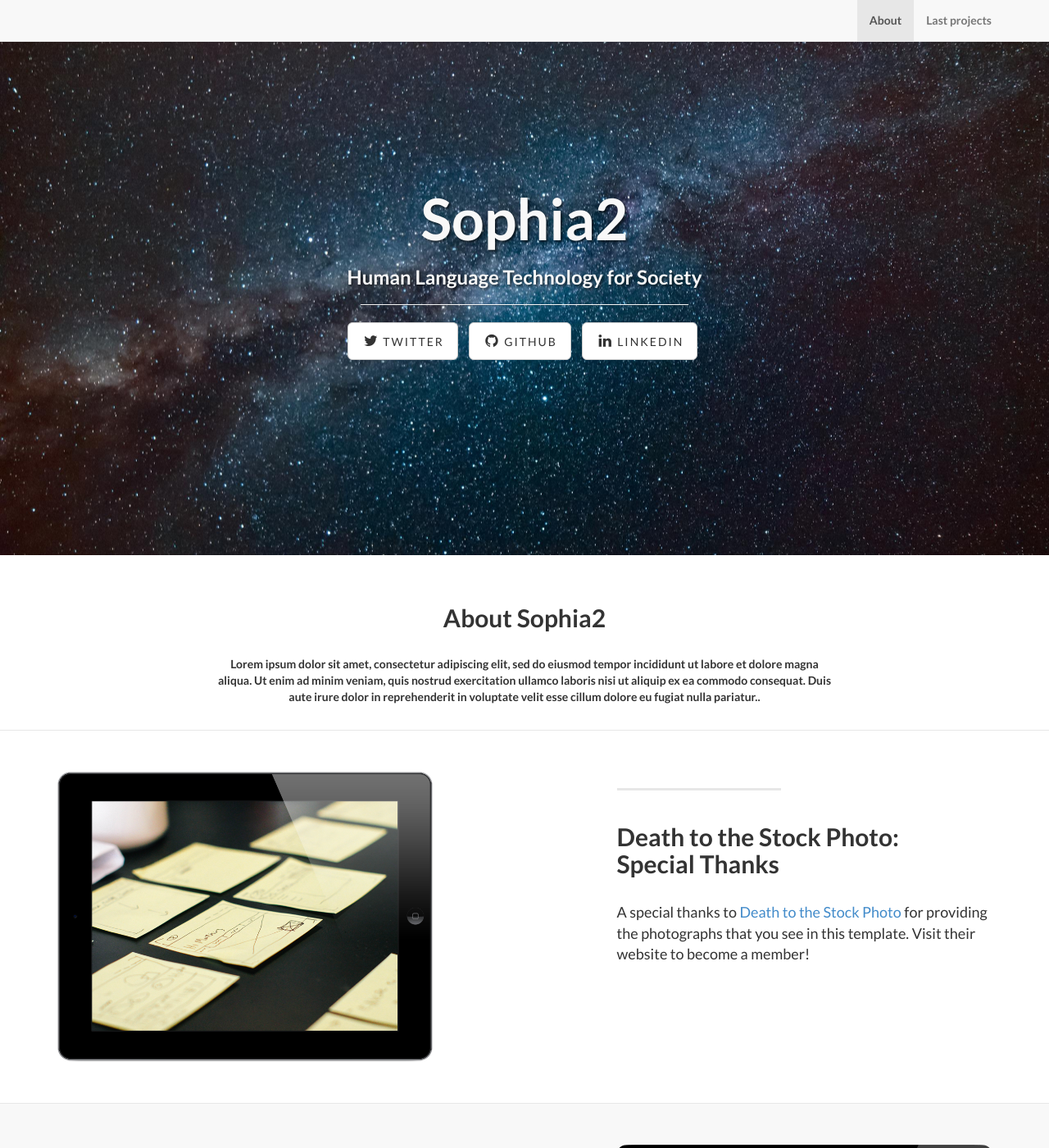
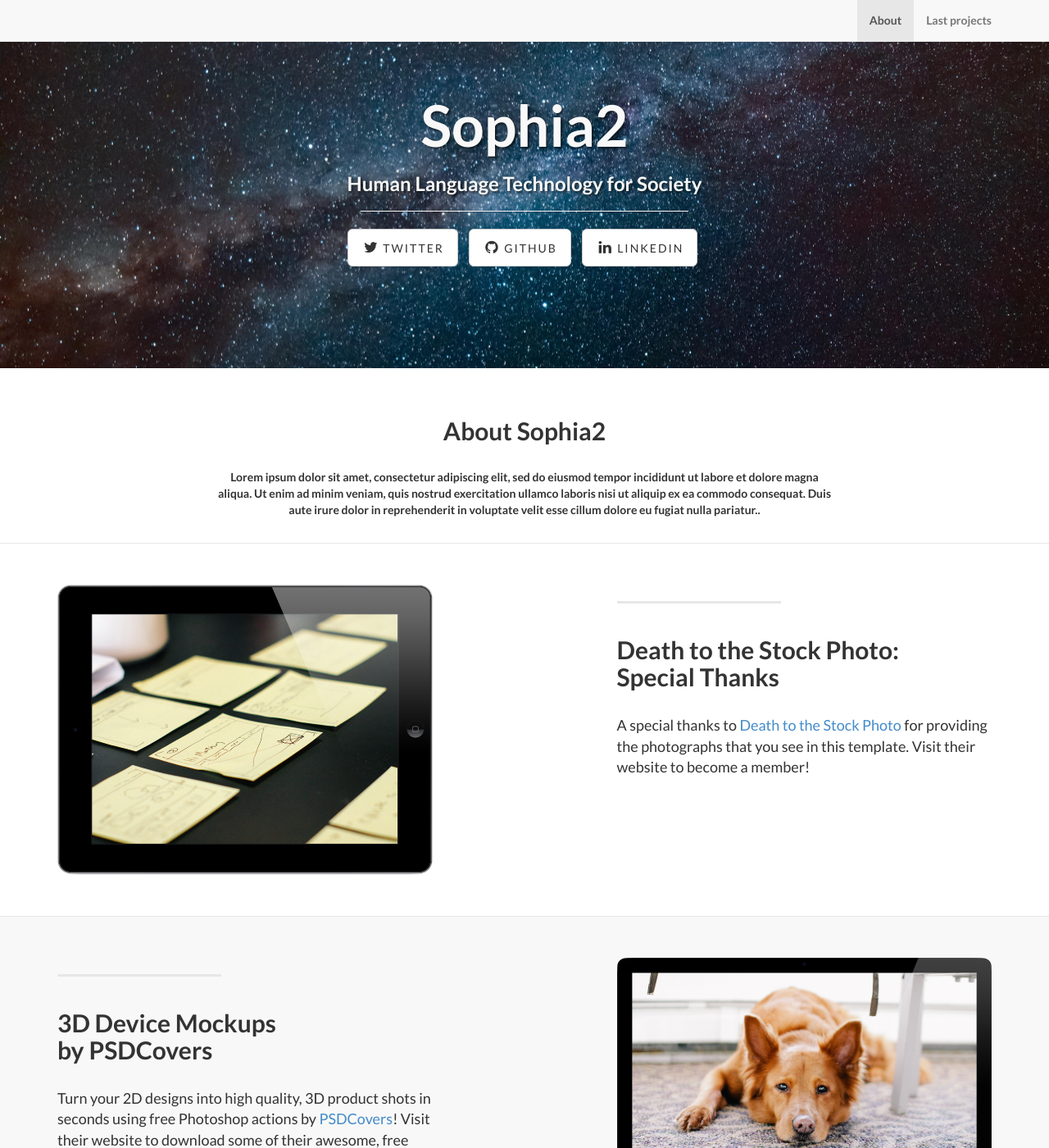
Before and after one commit to TeamSophia2/teamsophia2.github.io, a Jekyll site: the page built from index.html, in a window 1280 px wide and 1400 px high. Shown: the whole window at 82% size. Built offline with Jekyll 4.4.1, drawn with Linux system fonts in a browser that asks for light colours.

Commit message:
initial landing page

```diff
--- a/css/landing-page.css
+++ b/css/landing-page.css
@@ -27,8 +27,8 @@ h6 {
 }
 
 .intro-header {
-    padding-top: -50px; /* If you're making other pages, make sure there is 50px of padding to make sure the navbar doesn't overlap content! */
-    padding-bottom: -50px;
+    /*padding-top: 50px; /* If you're making other pages, make sure there is 50px of padding to make sure the navbar doesn't overlap content! */
+    /*padding-bottom: 50px;*/
     text-align: center;
     color: #f8f8f8;
     background: url(../img/intro-bg.jpg) no-repeat center center;
@@ -37,8 +37,8 @@ h6 {
 
 .intro-message {
     position: relative;
-    padding-top: 20%;
-    padding-bottom: 20%;
+    padding-top: 10%;
+    padding-bottom: 10%;
 }
 
 .intro-message > h1 {
```
